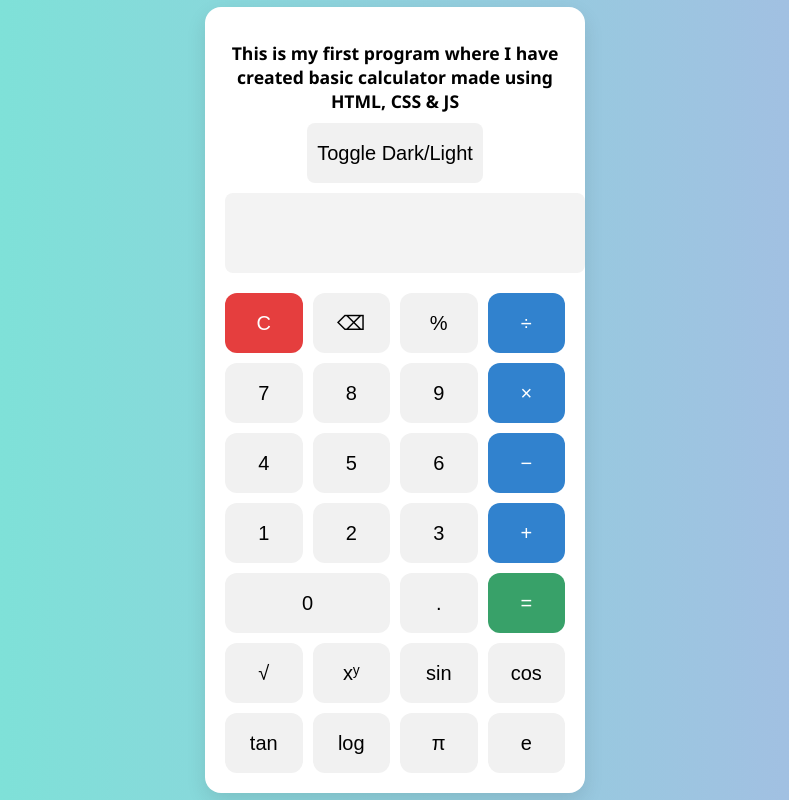
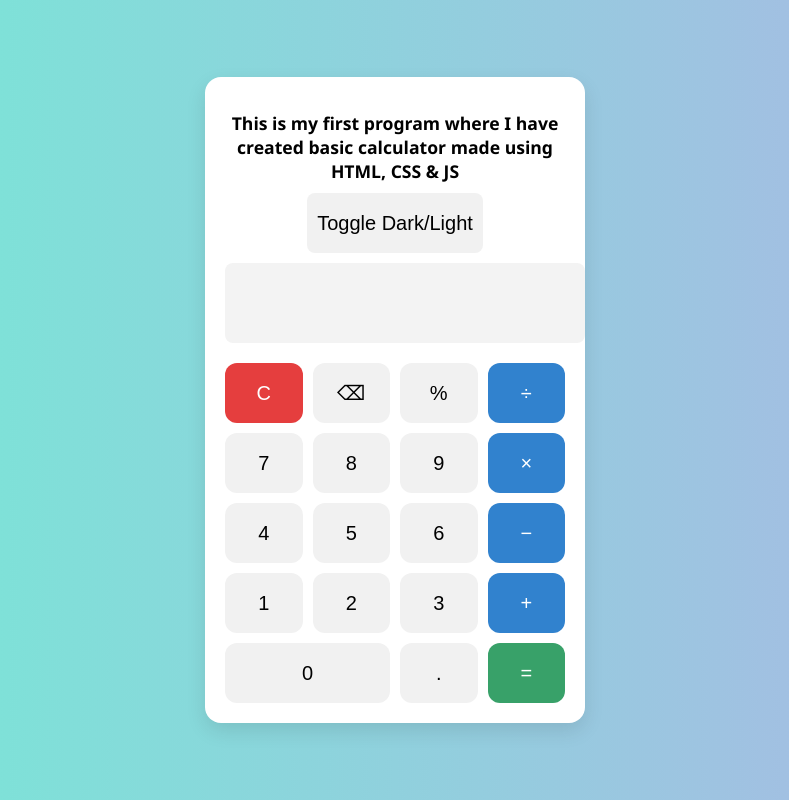
Before and after one commit to maitulya-nayak/calculator-landing, a plain HTML site: page index.html in a window 1280 px wide. Shown: the whole page, without its empty margins (245-1034 px from the left). Drawn offline with Linux system fonts and the light colour scheme.

Commit message:
Update index.html

```diff
--- a/index.html
+++ b/index.html
@@ -38,15 +38,7 @@
       <button onclick="appendValue('.')">.</button>
       <button class="equal" onclick="calculateResult()">=</button>
 
-      <button onclick="appendValue('Math.sqrt(')">√</button>
-      <button onclick="appendValue('Math.pow(')">xʸ</button>
-      <button onclick="appendValue('Math.sin(')">sin</button>
-      <button onclick="appendValue('Math.cos(')">cos</button>
 
-      <button onclick="appendValue('Math.tan(')">tan</button>
-      <button onclick="appendValue('Math.log10(')">log</button>
-      <button onclick="appendValue('Math.PI')">π</button>
-      <button onclick="appendValue('Math.E')">e</button>
     </div>
   </div>
 
```
